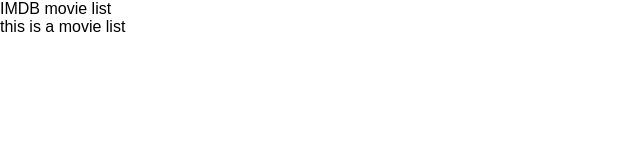
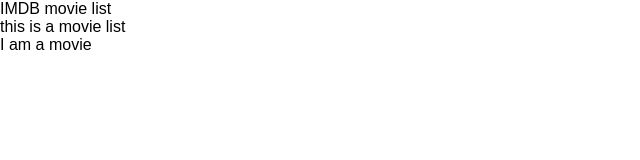
Before and after one commit to kulisfunk/week_15_day_1_homework, a React (Create React App) app in the folder imdb/: page / in a window 1280 px wide. Shown: the top 160 px of the page, without its empty margins (0-640 px from the left). Built offline with nearby package versions, Linux system fonts and the light colour scheme.

Commit message:
created movie class and imported into movielist so it renders a message

```diff
--- /dev/null
+++ b/imdb/src/components/Movie.js
@@ -0,0 +1,14 @@
+import React from 'react';
+
+
+class Movie extends React.Component {
+  render() {
+    return (
+      <div className="movie">
+       I am a movie
+      </div>
+    )
+  }
+}
+
+export default Movie;
--- a/imdb/src/components/MovieList.js
+++ b/imdb/src/components/MovieList.js
@@ -1,4 +1,5 @@
 import React from 'react';
+import Movie from './Movie';
 
 
 class MovieList extends React.Component {
@@ -6,6 +7,7 @@
     return (
     <div className="movie-list">
      this is a movie list
+     <Movie />
     </div>
   )}
 }
```
